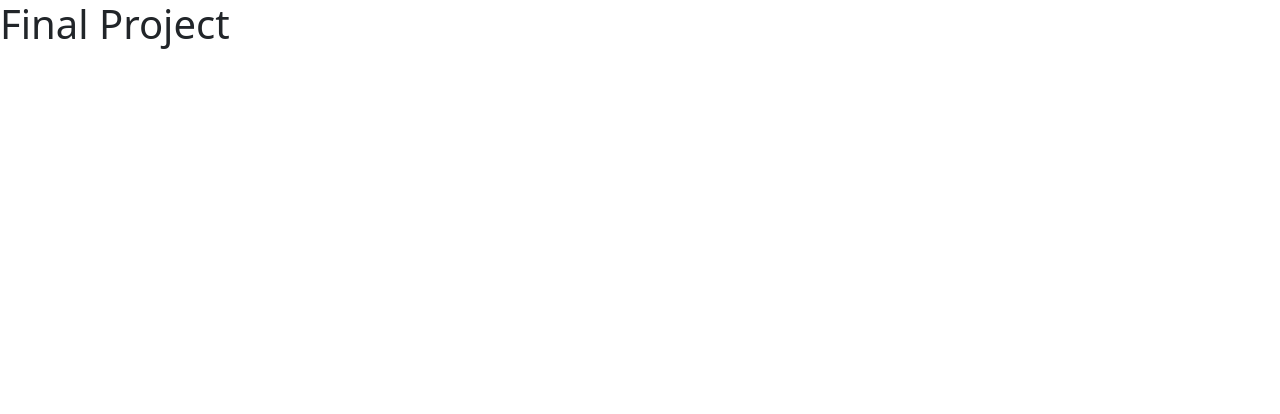
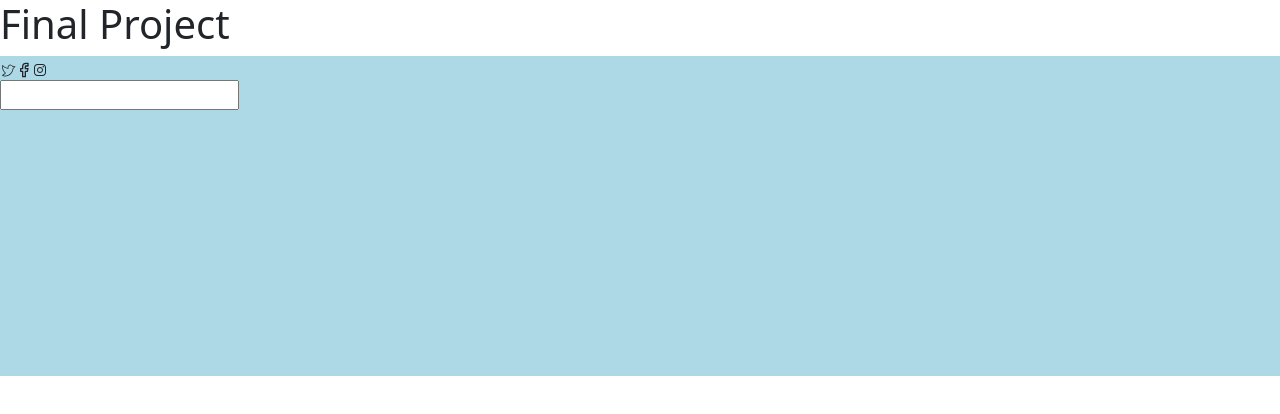
Before and after one commit to SwipaOFLagos/SWIPA-2.0-, a React (Vite) app: page / in a window 1280 px wide. Shown: the top 414 px of the page. Built offline with nearby package versions, Linux system fonts and the light colour scheme.

Commit message:
second commit

```diff
--- a/package.json
+++ b/package.json
@@ -14,6 +14,7 @@
     "react": "^18.2.0",
     "react-bootstrap": "^2.10.1",
     "react-dom": "^18.2.0",
+    "react-icons": "^5.0.1",
     "react-router-dom": "^6.22.3"
   },
   "devDependencies": {
--- a/src/App.jsx
+++ b/src/App.jsx
@@ -1,13 +1,16 @@
-
-import './App.css'
+import React from 'react';
+import './App.css';
+import Footer from './components/Footer';
 
 function App() {
 
   return (
     <>
     <h1>Final Project</h1>
+    <Footer/>
 
     </>
+
   )
 }
 
--- /dev/null
+++ b/src/components/Footer.jsx
@@ -0,0 +1,46 @@
+import React from 'react'
+import "../css/Footer.css"
+import { PiTwitterLogoLight } from "react-icons/pi";
+import { LuFacebook } from "react-icons/lu";
+import { IoLogoInstagram } from "react-icons/io";
+
+
+
+const Footer = () => {
+  return (
+    <div className='footer-bg'>
+        <div className="footer-top">
+            <div className="footer-info">
+
+            </div>
+            <div className="q-links">
+
+            </div>
+            <div className="u-links">
+
+            </div>
+            <div className="contact-info">
+
+            </div>
+        </div>
+        <div className="footer-bottom">
+            <div className="footer-newsletter">
+                <div className="">
+                <PiTwitterLogoLight />
+                <LuFacebook />
+                <IoLogoInstagram />
+                </div>
+            </div>
+            <div className="">
+                <form action=""></form>
+                <input type="email" /> <label htmlFor=""></label>
+            </div>
+
+        </div>
+
+
+    </div>
+  )
+}
+
+export default Footer
--- /dev/null
+++ b/src/css/Footer.css
@@ -0,0 +1,4 @@
+.footer-bg{
+    background-color: lightblue;
+    height: 40vh;
+}
```
Also changed, not shown: 1 other file (tests, documents, lock files or other folders).
